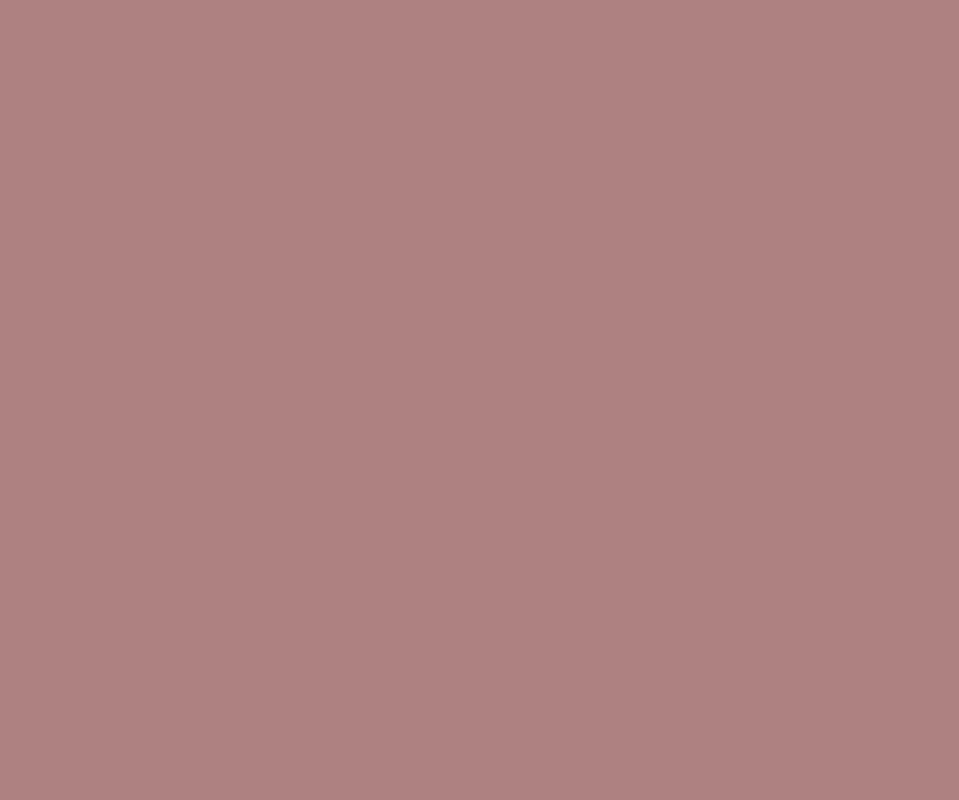
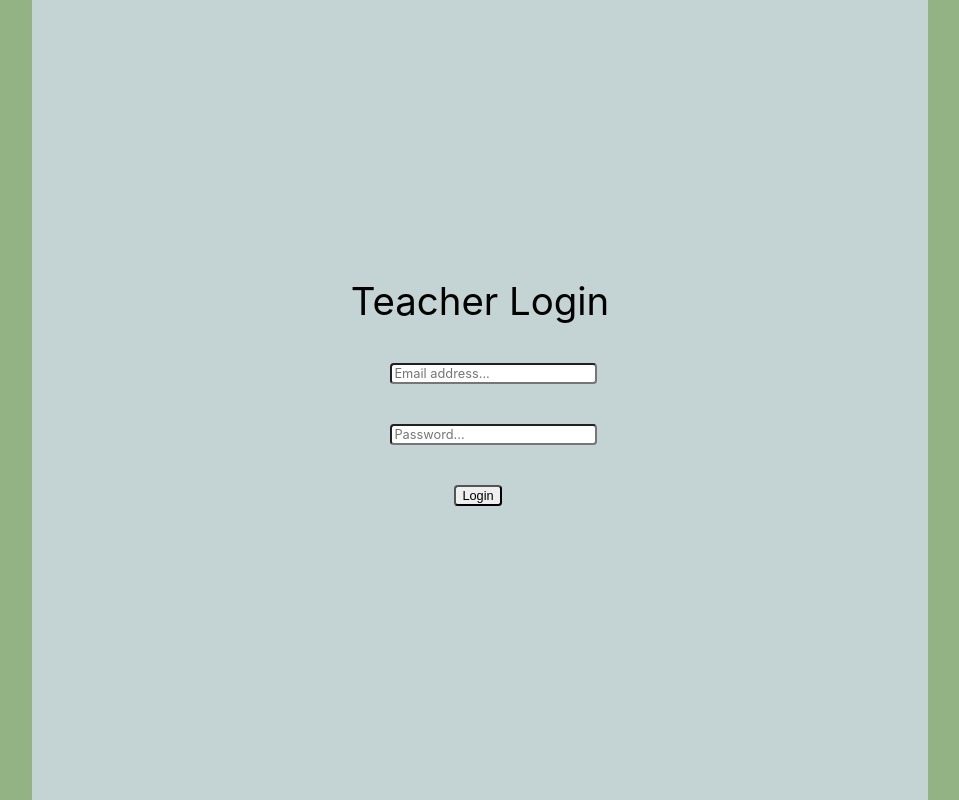
Before and after one commit to yandaboa/G4Automation, a Vue app: page /TeacherLogin in a window 1280 px wide. Shown: the whole page, without its empty margins (160-1119 px from the left). Built offline with nearby package versions, Linux system fonts and the light colour scheme; no server answers.

Commit message:
student form and login page, set up firebase

```diff
--- a/package.json
+++ b/package.json
@@ -8,6 +8,7 @@
     "preview": "vite preview"
   },
   "dependencies": {
+    "firebase": "^9.17.1",
     "vue": "^3.2.47",
     "vue-router": "^4.1.6"
   },
--- a/src/main.js
+++ b/src/main.js
@@ -1,6 +1,12 @@
 import { createApp } from 'vue'
+import { initializeApp } from "firebase/app"
+import {firebaseConfig} from '../firebaseConfig.js'
 import App from './App.vue'
 import router from './router'
+
+// firebase.initializeApp(firebaseConfig)
+
+export const firebase = initializeApp(firebaseConfig)
 
 const app = createApp(App)
 
--- a/src/views/StudentForm.vue
+++ b/src/views/StudentForm.vue
@@ -3,7 +3,9 @@
 
 <template>
     <div id = "container">
+        <div id = "form">
 
+        </div>
     </div>
 </template>
 
@@ -12,6 +14,13 @@
     width: 100vw;
     height: 100vh;
     overflow: hidden;
-    background-color: #ae8181;
+    background-color: #E5E5E5;
+    align-items: center;
+}
+#form {
+    margin-left: 20vw;
+    width: 60vw;
+    height: 100vh;
+    background-color: #FCF6E7;
 }
 </style>
--- a/src/views/TeacherLogin.vue
+++ b/src/views/TeacherLogin.vue
@@ -3,15 +3,63 @@
 
 <template>
     <div id = "container">
-
+        <div id = "loginForm">
+            <div id = "formTitle">
+                <p>Teacher Login</p>
+            </div>
+            <div>
+                <form @submit.prevent="login" >
+                    <input class = "loginFields"
+                    type="email"
+                    placeholder="Email address..."
+                    v-model="email"
+                    />
+                    <input class = "loginFields"
+                    type="password"
+                    placeholder="Password..."
+                    v-model="password"
+                    />
+                    <button type="submit">
+                    Login
+                    </button>
+                </form>
+            </div>
+        </div>
     </div>
 </template>
 
 <style scoped>
+.loginFields {
+    font-family: Inter;
+    font-size: 1vw;
+    margin-left: 28vw;
+    margin-bottom: 5vh;
+    border-radius: 0.3vw;
+}
+button {
+    margin-left: 33vw;
+    font-size: 1vw;
+    border-radius: 0.3vw;
+}
+#formTitle {
+    font-family: Inter;
+    font-size: 3vw;
+    font-weight: 400;
+    /* line-height: 77px; */
+    letter-spacing: 0em;
+    text-align: center;
+    padding-top: 30vh;
+}
 #container {
     width: 100vw;
     height: 100vh;
     overflow: hidden;
-    background-color: #ae8181;
+    background-color: #94b384;
+}
+#loginForm {
+    width: 70vw;
+    height: 100vh;
+    margin-left: 15vw;
+    background-color: rgb(196, 211, 211);
 }
 </style>
```
Also changed, not shown: 2 other files (tests, documents, lock files or other folders).
